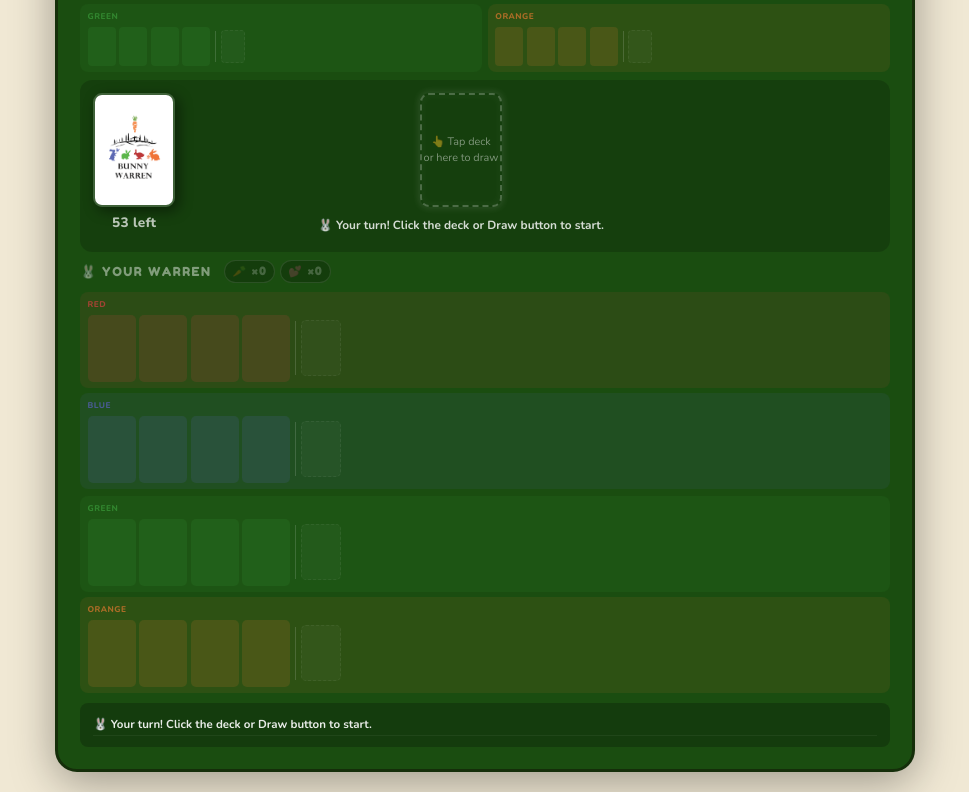
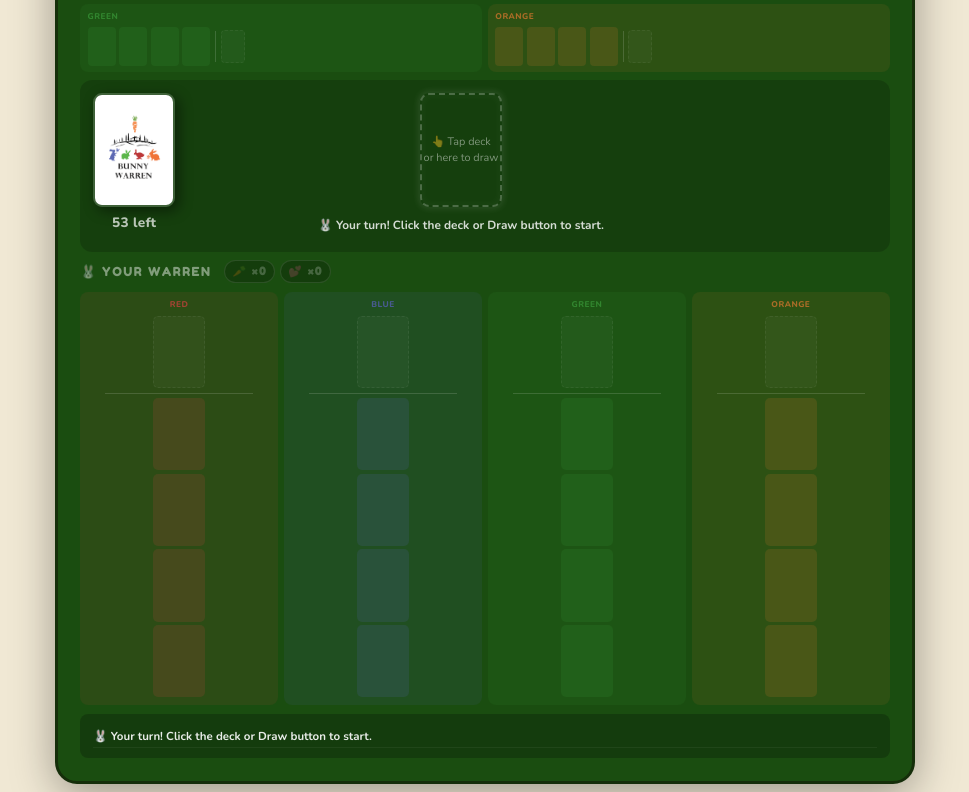
Before and after one commit to JFeelgoodOfficial/PlayCentralgames, a plain HTML site: page index.html in a window 1280 px wide. Shown: the part 1917-2709 px from the top of the page, without its empty margins (155-1124 px from the left). Drawn offline with nearby package versions, Linux system fonts and the light colour scheme.

Commit message:
Refactor player warren layout to use grid columns

```diff
--- a/index.html
+++ b/index.html
@@ -249,22 +249,69 @@ nav{
   filter:drop-shadow(0 1px 4px rgba(0,0,0,.5));
 }
 
-/* ── PLAYER warren: each pair is full-width stacked ─ */
-.warren-area--player .warren-pair{
-  grid-template-columns:1fr;  /* stack Red above Blue, Green above Orange */
-  gap:.3rem;
+/* ── PLAYER warren: 4 vertical columns ─────────────
+   One column per color. Bond slot on top, 4 bunny
+   slots stacked below. All 4 columns side by side.
+   ─────────────────────────────────────────────── */
+.warren-area--player{
+  margin-bottom:.45rem;
 }
-.warren-area--player .ws-card{
-  width:48px;height:67px;   /* slightly bigger for player */
+.warren-cols{
+  display:grid;
+  grid-template-columns:repeat(4,1fr);
+  gap:.4rem;
 }
-.warren-area--player .ws-empty{
-  width:48px;height:67px;
+.warren-col{
+  display:flex;flex-direction:column;align-items:center;gap:.22rem;
+  border-radius:8px;padding:.3rem .25rem .35rem;
+  border:2px solid transparent;
+  position:relative;
+  transition:border-color .3s,background .3s;
 }
-.warren-area--player .ws-bond-slot{
-  width:40px;height:56px;
+.warren-col.bonded{ border-color:rgba(255,215,0,.6); }
+.warren-col.three-glow{
+  animation:glowPulse 1.8s ease-in-out infinite;
+  border-color:rgba(255,215,0,.55)!important;
 }
-
-/* ── AI warren stays side-by-side (no override needed) */
+.warren-col-label{
+  font-size:.52rem;font-weight:800;text-transform:uppercase;
+  letter-spacing:.06em;opacity:.7;margin-bottom:.05rem;
+}
+/* Bond slot at TOP of each column */
+.wc-bond-slot{
+  width:100%;aspect-ratio:.72;max-width:52px;
+  border-radius:5px;
+  display:flex;align-items:center;justify-content:center;
+  flex-shrink:0;
+}
+.wc-bond-slot img{
+  width:100%;height:100%;object-fit:contain;
+  border-radius:4px;
+  filter:drop-shadow(0 2px 6px rgba(0,0,0,.55));
+}
+/* Horizontal divider between bond slot and bunnies */
+.wc-divider{
+  width:80%;height:1px;
+  background:rgba(255,255,255,.14);
+  flex-shrink:0;margin:.05rem 0;
+}
+/* Bunny card slots in the column */
+.wc-card{
+  width:100%;max-width:52px;aspect-ratio:.72;
+  border-radius:5px;object-fit:contain;
+  display:block;transition:transform .18s;flex-shrink:0;
+}
+.wc-card:hover{transform:scale(1.06);}
+.wc-empty{
+  width:100%;max-width:52px;aspect-ratio:.72;
+  border-radius:5px;flex-shrink:0;
+}
+.wc-one-more{
+  font-size:.48rem;color:rgba(255,215,0,.95);
+  font-weight:800;text-align:center;
+  text-shadow:0 1px 3px rgba(0,0,0,.6);
+  margin-top:.05rem;
+}
 .row-shield{
   position:absolute;top:3px;right:5px;font-size:.55rem;
   background:rgba(255,215,0,.25);border-radius:50%;
@@ -1288,6 +1335,61 @@ function warrenHTML(p, isAi) {
     </div>`;
 }
 
+// ── Player warren: 4 vertical columns ────────────
+// Bond slot on top, 4 bunny slots below, one col per color
+function playerWarrenHTML(p) {
+  return `<div class="warren-cols">` +
+    COLORS.map(c => {
+      const n  = p.bunnies[c];
+      const bd = p.bonds[c];
+      const m  = CM[c];
+      const isThree = (n === 3);
+
+      const colBg = bd
+        ? `background:${m.hex}20;border-color:rgba(255,215,0,.6)`
+        : `background:${m.hex}18`;
+
+      const colCls = [
+        'warren-col',
+        bd      ? 'bonded'     : '',
+        isThree ? 'three-glow' : '',
+      ].filter(Boolean).join(' ');
+
+      // Bond slot at top
+      const bondSlot = bd
+        ? `<div class="wc-bond-slot"><img src="images/bunnybondcard.png" alt="Bond"></div>`
+        : `<div class="wc-bond-slot" style="background:rgba(255,255,255,.06);border:1px dashed rgba(255,255,255,.13);border-radius:5px;opacity:.5;"></div>`;
+
+      // 4 bunny slots stacked
+      let bunnies = '';
+      for(let i = 1; i <= 4; i++) {
+        if(i <= n) {
+          const vn = (p.variants[c][i-1]) || i;
+          bunnies += `<img src="images/${m.prefix}${vn}.png"
+                           class="wc-card"
+                           alt="${m.name} Bunny"
+                           onerror="this.style.background='${m.hex}44';this.style.borderRadius='5px'">`;
+        } else {
+          bunnies += `<div class="wc-empty"
+                           style="background:${m.hex}28;border-radius:5px;"></div>`;
+        }
+      }
+
+      const shield  = bd      ? `<div class="row-shield">🛡️</div>` : '';
+      const oneMore = isThree ? `<span class="wc-one-more">✨+1</span>` : '';
+
+      return `<div class="${colCls}" style="${colBg}"
+        title="${m.name}: ${n}/4${bd?' — Bonded':''}${isThree?' — ONE MORE!':''}">
+        <span class="warren-col-label" style="color:${m.hex}">${m.name}</span>
+        ${bondSlot}
+        <div class="wc-divider"></div>
+        ${bunnies}
+        ${shield}${oneMore}
+      </div>`;
+    }).join('') +
+  `</div>`;
+}
+
 // ── Drawn card ────────────────────────────────────
 function drawnCardHTML(card) {
   if(!card) {
@@ -1431,7 +1533,7 @@ function render() {
       🐰 Your Warren
       ${invBadgesHTML(G.player.carrot, G.player.bond)}
     </div>
-    <div class="warren-area warren-area--player">${warrenHTML(G.player, false)}</div>
+    <div class="warren-area warren-area--player">${playerWarrenHTML(G.player)}</div>
 
     <div class="game-log">
       ${G.log.map((l,i)=>`<div class="log-entry" style="opacity:${Math.max(.4,1-i*.15)}">${l}</div>`).join('')}
```
